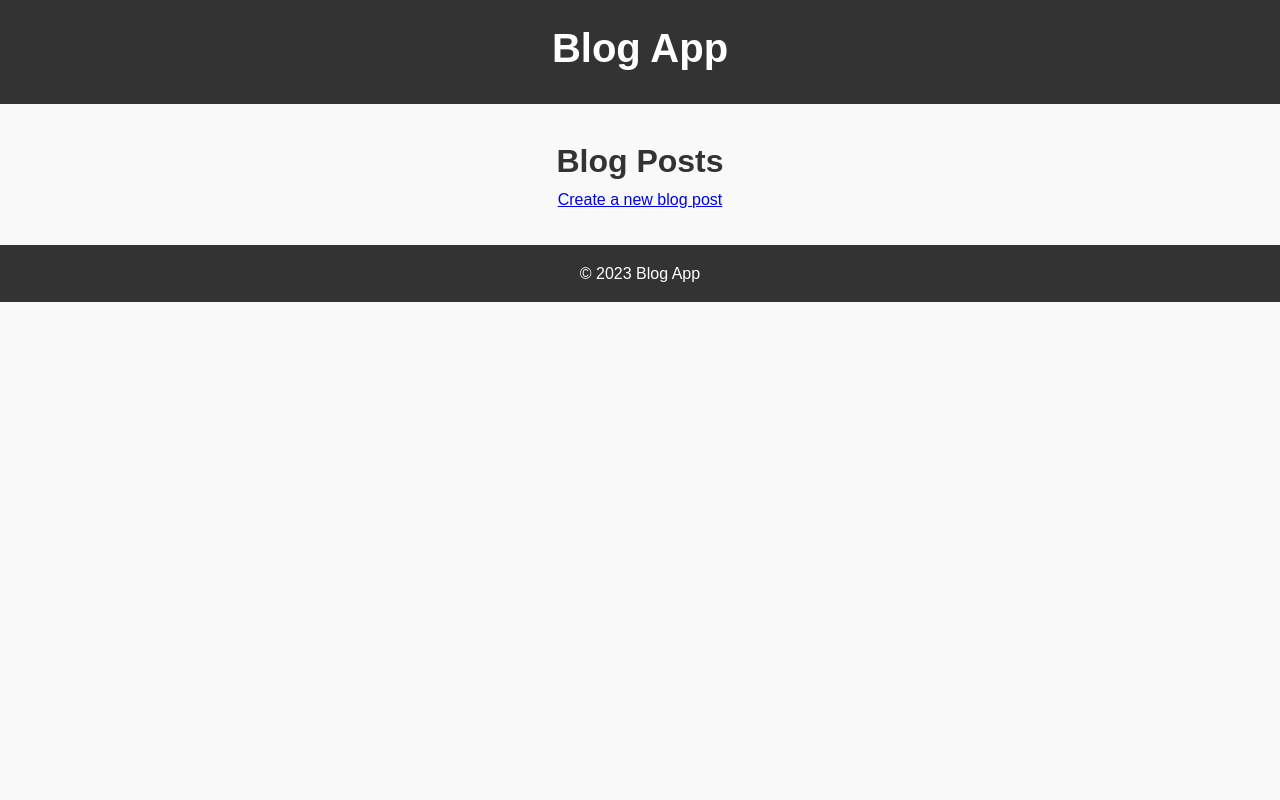
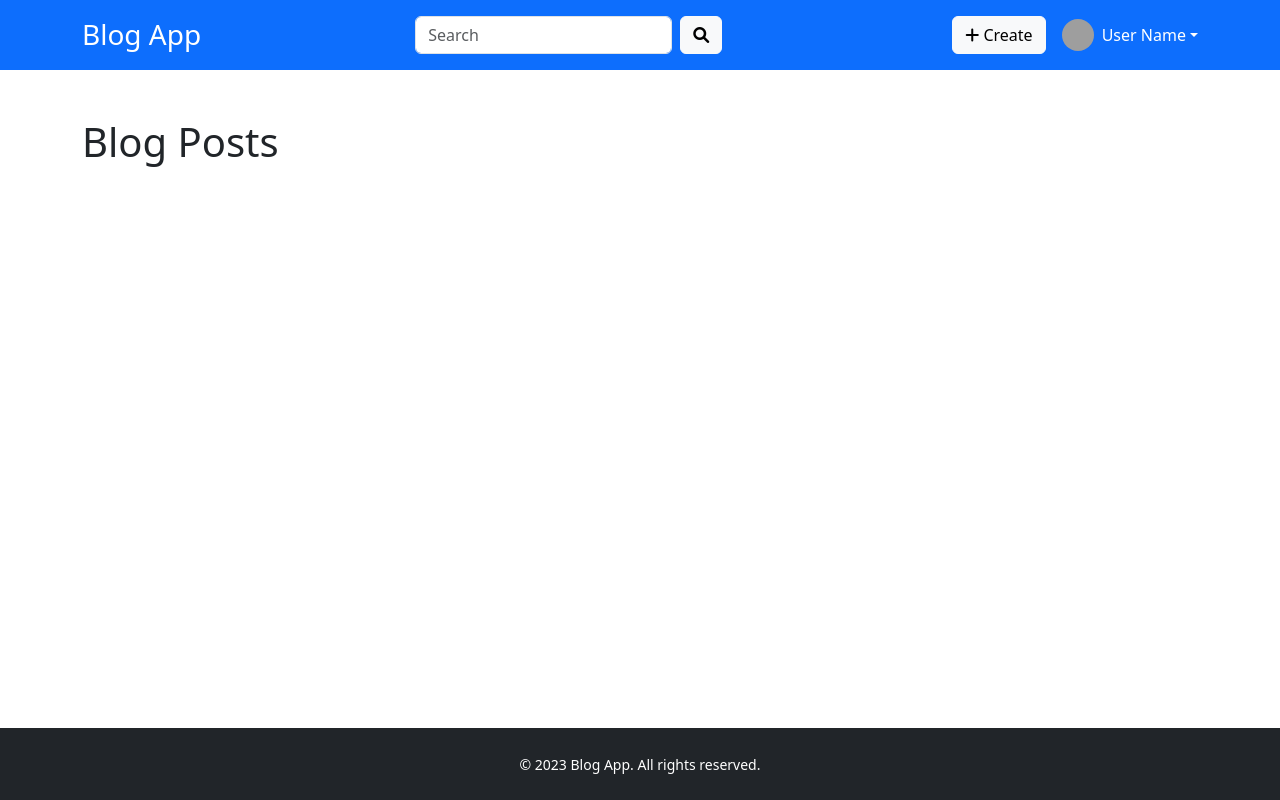
Before and after one commit to prithvitewatia/django-blog-app, a Django app: page /blogs/ in a window 1280 px wide. Run offline with Django 4.2, Linux system fonts and the light colour scheme; data that the repository does not hold is empty; grey boxes are pictures that could not be loaded.

Commit message:
Updated templates

```diff
--- a/blog_app/static/blog_app/css/style.css
+++ /dev/null
@@ -1,75 +0,0 @@
-/* Global Styles */
-
-* {
-  box-sizing: border-box;
-  margin: 0;
-  padding: 0;
-}
-
-body {
-  font-family: Arial, sans-serif;
-  line-height: 1.6;
-  color: #333;
-  background-color: #f9f9f9;
-}
-
-/* Header Styles */
-
-header {
-  background-color: #333;
-  color: #fff;
-  padding: 1rem;
-  text-align: center;
-}
-
-header h1 {
-  font-size: 2.5rem;
-  margin-bottom: 0.5rem;
-}
-
-/* Main Content Styles */
-
-main {
-  display: flex;
-  flex-direction: column;
-  align-items: center;
-  padding: 2rem;
-  max-width: 800px;
-  margin: 0 auto;
-}
-
-main h2 {
-  font-size: 1.8rem;
-  margin-bottom: 1rem;
-}
-
-/* Post Styles */
-
-.post {
-  background-color: #fff;
-  border-radius: 10px;
-  box-shadow: 0 2px 4px rgba(0, 0, 0, 0.1);
-  padding: 2rem;
-  margin: 2rem;
-  width: calc(33% - 20px);
-}
-
-.post img {
-  max-width: 100%;
-  height: auto;
-}
-
-.post h3 {
-  font-size: 1.5rem;
-  margin-bottom: 0.5rem;
-}
-
-/* Footer Styles */
-
-footer {
-  background-color: #333;
-  color: #fff;
-  padding: 1rem;
-  text-align: center;
-  clear: both;
-}
--- a/blog_app/templates/blog_app/base.html
+++ b/blog_app/templates/blog_app/base.html
@@ -5,18 +5,52 @@
 <head>
     <meta charset="UTF-8">
     <meta name="viewport" content="width=device-width, initial-scale=1.0">
-    <title>Blog App</title>
-    <link rel="stylesheet" href="{% static 'blog_app/css/style.css' %}">
+    <title>{% block title %}Blog App{% endblock %}</title>
+    <link href="https://cdn.jsdelivr.net/npm/bootstrap@5.3.0/dist/css/bootstrap.min.css" rel="stylesheet">
+    <link href="https://cdnjs.cloudflare.com/ajax/libs/font-awesome/6.0.0-beta3/css/all.min.css" rel="stylesheet">
+    <link rel="stylesheet" href="{% static 'css/styles.css' %}">
 </head>
-<body>
-    <header>
-        <h1>Blog App</h1>
+<body class="d-flex flex-column min-vh-100">
+    <header class="bg-primary text-white py-3">
+        <div class="container d-flex justify-content-between align-items-center">
+            <a href="{% url 'blog_app:index' %}" class="text-white text-decoration-none">
+                <h1 class="h3 mb-0">Blog App</h1>
+            </a>
+            <form class="d-flex me-3" role="search">
+                <input class="form-control me-2" type="search" placeholder="Search" aria-label="Search">
+                <button class="btn btn-light" type="submit">
+                    <i class="fas fa-search"></i>
+                </button>
+            </form>
+            <div class="d-flex align-items-center">
+                <a href="#" class="btn btn-light me-3">
+                    <i class="fas fa-plus"></i> Create
+                </a>
+                <div class="dropdown">
+                    <a href="#" class="d-flex align-items-center text-white text-decoration-none dropdown-toggle" id="userDropdown" data-bs-toggle="dropdown" aria-expanded="false">
+                        <img src="{% static 'img/user-avatar.png' %}" alt="User Avatar" width="32" height="32" class="rounded-circle me-2">
+                        <span>User Name</span>
+                    </a>
+                    <ul class="dropdown-menu dropdown-menu-end" aria-labelledby="userDropdown">
+                        <li><a class="dropdown-item" href="#">Profile</a></li>
+                        <li><a class="dropdown-item" href="#">Settings</a></li>
+                        <li><hr class="dropdown-divider"></li>
+                        <li><a class="dropdown-item" href="#">Logout</a></li>
+                    </ul>
+                </div>
+            </div>
+        </div>
     </header>
-    <main>
-        {% block content %}{% endblock %}
+    <main class="flex-fill">
+        <div class="container my-5">
+            {% block content %}{% endblock %}
+        </div>
     </main>
-    <footer>
-        &copy; 2023 Blog App
+    <footer class="bg-dark text-white py-4 mt-auto">
+        <div class="container text-center">
+            <small>&copy; 2023 Blog App. All rights reserved.</small>
+        </div>
     </footer>
+    <script src="https://cdn.jsdelivr.net/npm/bootstrap@5.3.0/dist/js/bootstrap.bundle.min.js"></script>
 </body>
 </html>
--- a/blog_app/templates/blog_app/index.html
+++ b/blog_app/templates/blog_app/index.html
@@ -16,5 +16,4 @@
             <a href="{% url 'blog_app:detail' pk=post.pk %}">Read more</a>
         </article>
     {% endfor %}
-    <p><a href="{% url 'blog_app:create' %}" class="btn btn-primary">Create a new blog post</a></p>
 {% endblock %}
```
Also changed, not shown: blog_app/templates/404.html (+7 -2 lines).
